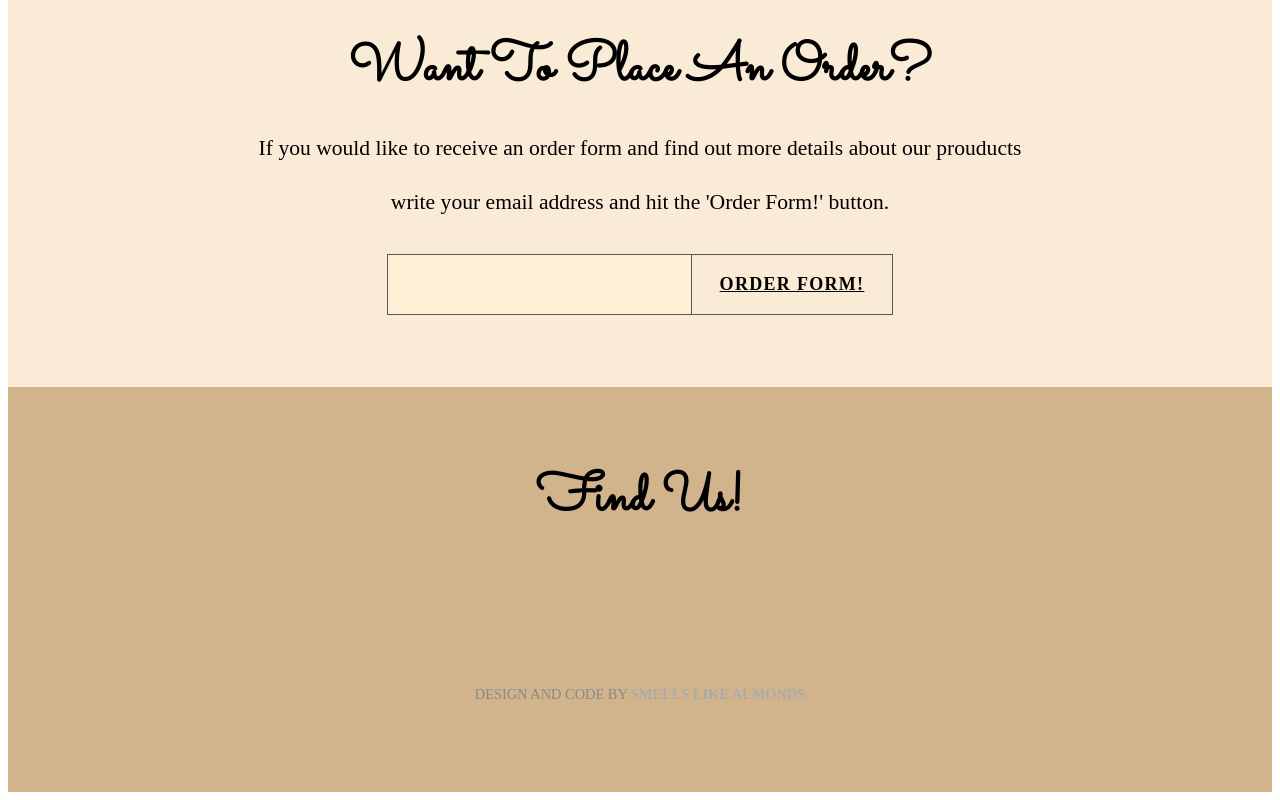
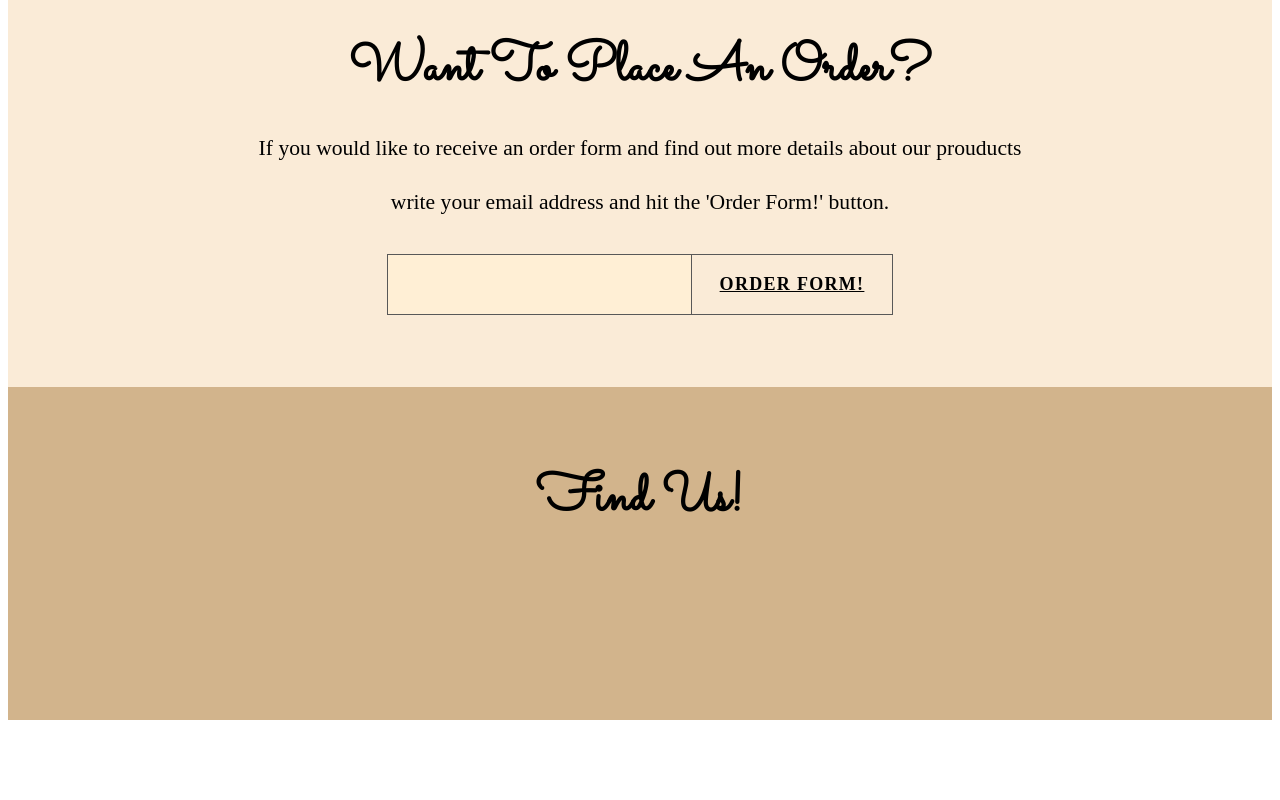
Before and after one commit to zaniaingram01/AJS, a plain HTML site: page index.html in a window 1280 px wide. Shown: the part 3439-4239 px from the top of the page. After the commit the page ends 4167 px from the top, so only its background shows below. Drawn offline with nearby package versions, Linux system fonts and the light colour scheme; a web font is replaced by a local one.

Commit message:
Update index.html

```diff
--- a/index.html
+++ b/index.html
@@ -99,7 +99,6 @@
             <li><a href="#"><svg class="icon twitter"><use href="media/social-icons.svg#twitter"></use></svg></a></li>
         </ul>
 
-        <p>Design and code by <a href="#">Smells Like Almonds</a></p>
 
 
     </footer>
```
